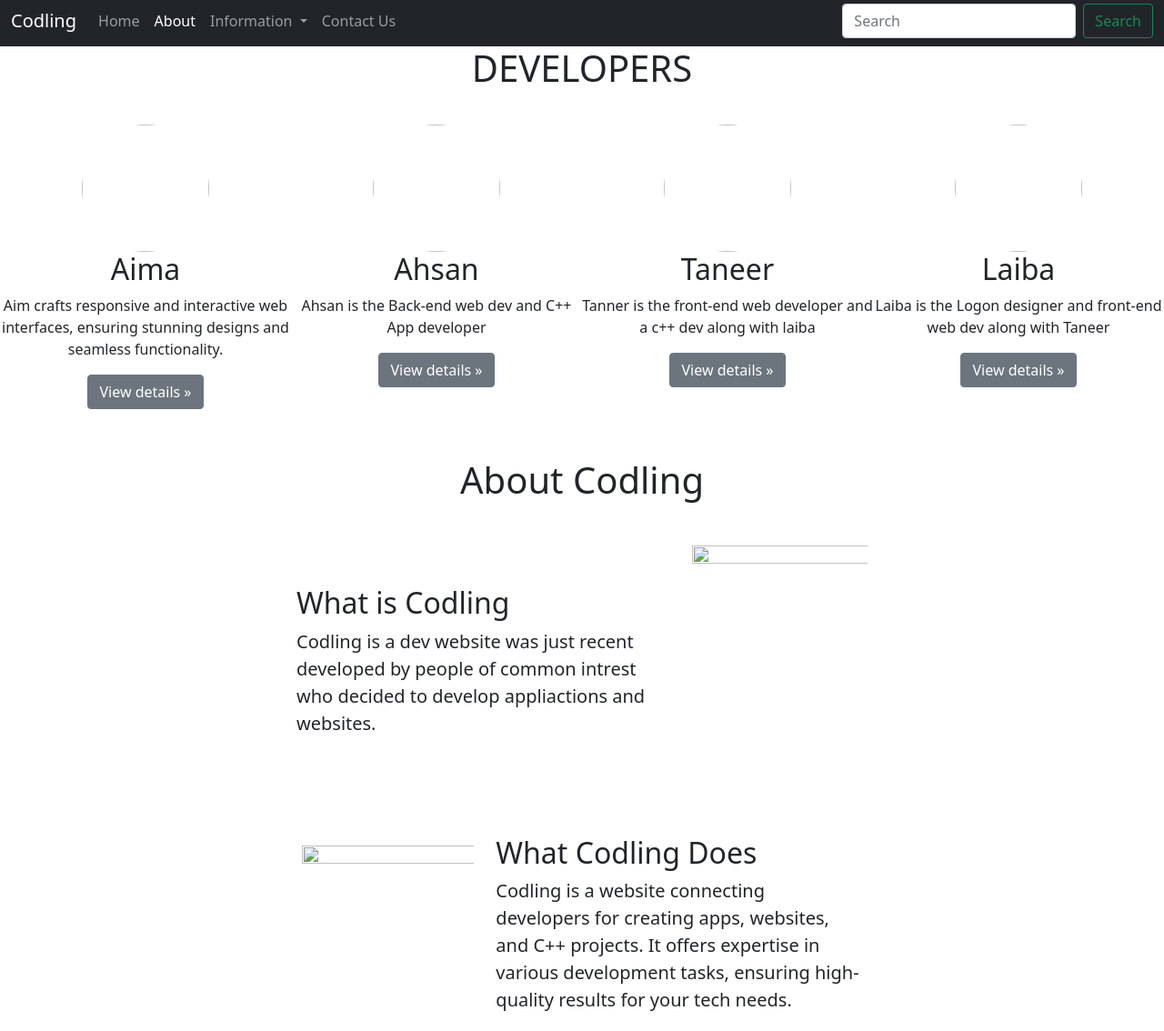
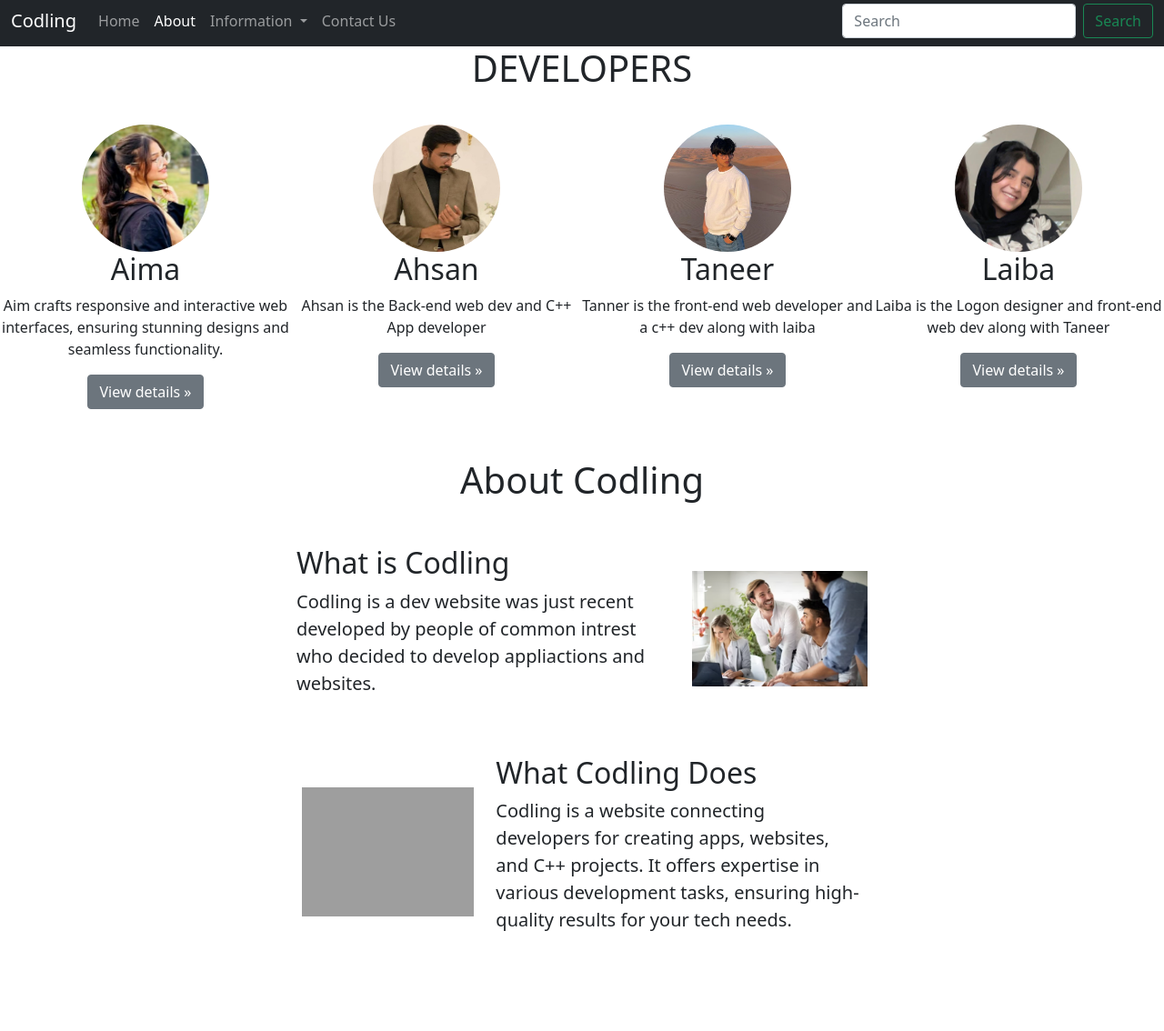
Before and after one commit to Hacktastic0/CODLING-WEB-, a plain HTML site: page about.html in a window 1280 px wide. Shown: the part 5-1139 px from the top of the page at 91% size. Drawn offline with nearby package versions, Linux system fonts and the light colour scheme; the site is published under a folder, as on GitHub Pages, so addresses that start at the root find nothing.

Commit message:
Update about.html

```diff
--- a/about.html
+++ b/about.html
@@ -77,26 +77,26 @@
      <p style="margin-top: 3vw ;"></p>
     <div class="peopl">
         <div class="col-lg-3">
-            <img src="/images/aima pic .jpg" class="bd-placeholder-img rounded-circle" width="140" height="140"  alt="">
+            <img src="images/aima pic .jpg" class="bd-placeholder-img rounded-circle" width="140" height="140"  alt="">
              <h2>Aima </h2>
             <p>Aim  crafts responsive and interactive web interfaces, ensuring stunning designs and seamless functionality.</p>
             <p><a class="btn btn-secondary" href="#">View details »</a></p>
         </div><!-- /.col-lg-3 -->
         <div class="col-lg-3">
-            <img src="/images/ahsan pic .jpg" class="bd-placeholder-img rounded-circle" width="140" height="140" alt="">
+            <img src="images/ahsan pic .jpg" class="bd-placeholder-img rounded-circle" width="140" height="140" alt="">
             <h2>Ahsan  </h2>
             <p>Ahsan is the Back-end web dev and C++ App developer</p>
             <p><a class="btn btn-secondary" href="#">View details »</a></p>
         </div><!-- /.col-lg-3 -->
         <div class="col-lg-3">
 
-            <img src="/images/taneer.PNG" class="bd-placeholder-img rounded-circle" width="140" height="140" alt="">
+            <img src="images/taneer.PNG" class="bd-placeholder-img rounded-circle" width="140" height="140" alt="">
             <h2>Taneer</h2>
             <p>Tanner is the  front-end web developer and a c++ dev along with laiba  </p>
             <p><a class="btn btn-secondary" href="#">View details »</a></p>
         </div><!-- /.col-lg-3 -->
         <div class="col-lg-3">
-            <img src="/images/laiba.PNG" class="bd-placeholder-img rounded-circle" width="140" height="140" alt="">
+            <img src="images/laiba.PNG" class="bd-placeholder-img rounded-circle" width="140" height="140" alt="">
              <h2>Laiba </h2>
             <p>Laiba is the Logon designer and front-end web dev along with Taneer </p>
             <p><a class="btn btn-secondary" href="#">View details »</a></p>
@@ -113,7 +113,7 @@
                     decided to develop appliactions and websites.</p>
             </div>
             <div class="col-md-2 ">
-                <img src="/images/team work.PNG"
+                <img src="images/team work.PNG"
                     class="bd-placeholder-img bd-placeholder-img-lg featurette-image img-fluid mx-auto" width="250"
                     height="350" alt="">
 
@@ -124,7 +124,7 @@
                     <p class="lead">Codling is a website connecting developers for creating apps, websites, and C++ projects. It offers expertise in various development tasks, ensuring high-quality results for your tech needs.</p>
                 </div>
                 <div class="col-md-2 order-md-1 ">
-                    <img src="/images/team work 1  (1).jpg"
+                    <img src="images/team work 1  (1).jpg"
                         class="bd-placeholder-img bd-placeholder-img-lg featurette-image img-fluid mx-auto" width="250"
                         height="250" alt="">
                 </div>
```
